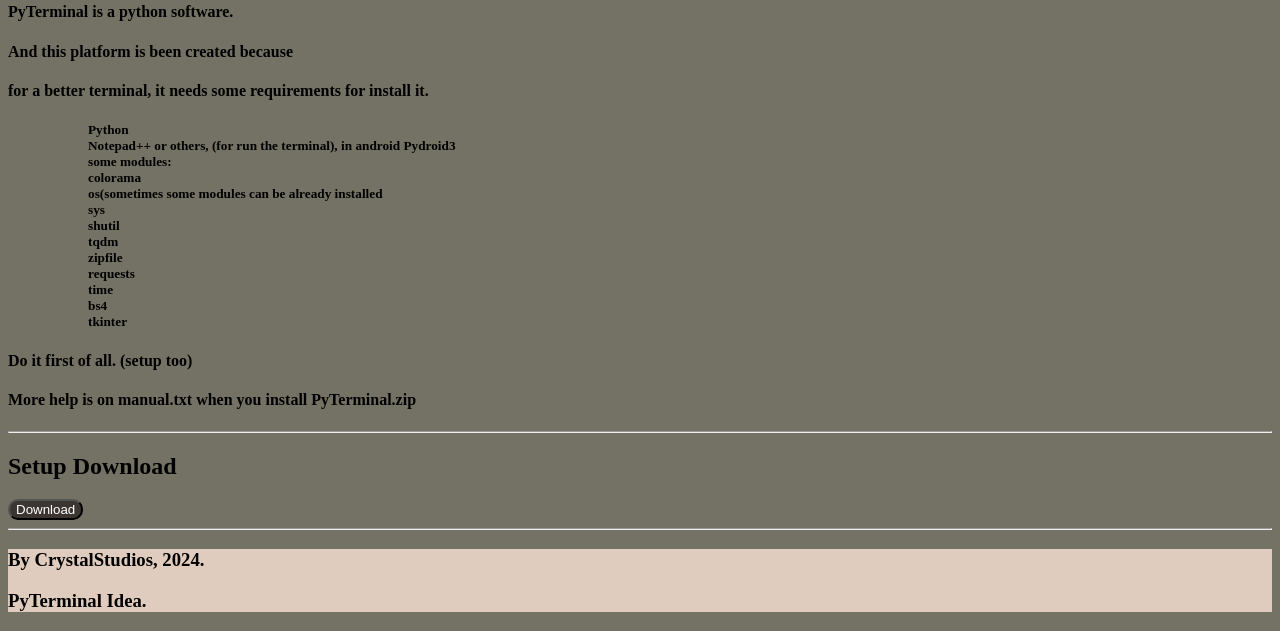
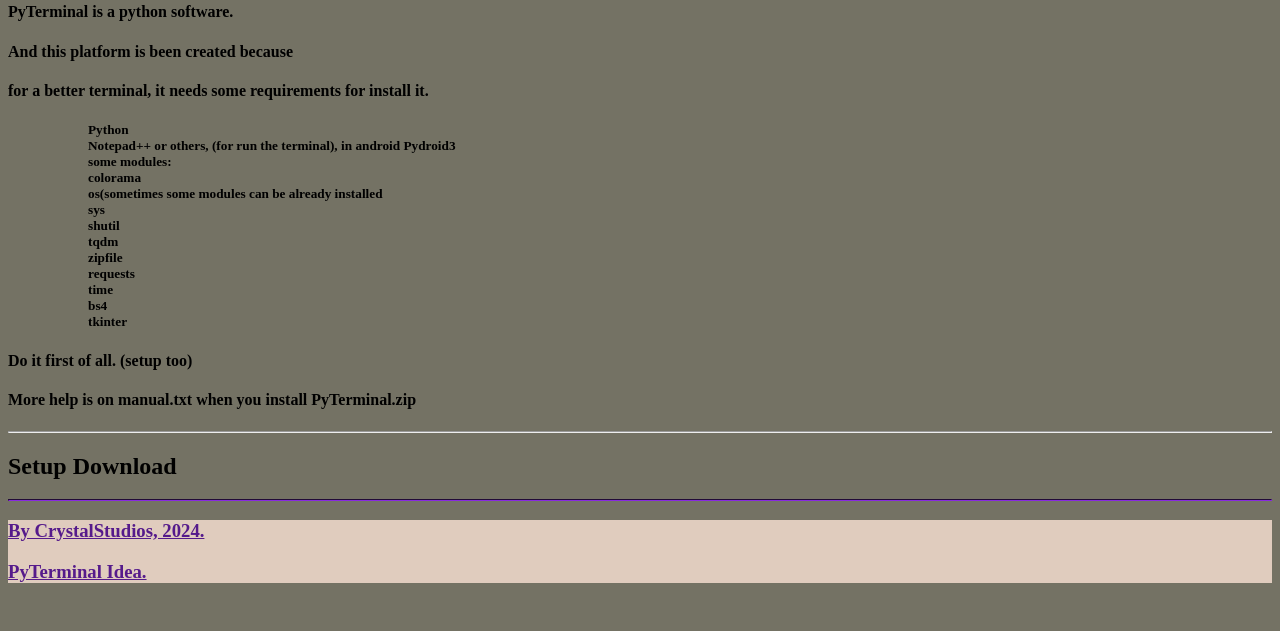
Before and after one commit to CRYSTAL7271/Pyterminal-official-website, a plain HTML site: page index.html in a window 1280 px wide. Shown: the part 230-861 px from the top of the page. After the commit the page ends 832 px from the top, so only its background shows below. Drawn offline with Linux system fonts and the light colour scheme.

Commit message:
index.html

```diff
--- a/index.html
+++ b/index.html
@@ -36,7 +36,7 @@
         <h4>More help is on manual.txt when you install PyTerminal.zip</h4>
         <hr>
         <h2>Setup Download</h2>
-        <button href="https://pyterminal-official-cs-website.netlify.app/mainSetup.zip" id="dbut">Download</button>
+        <a href="" id=>
         <hr>
         <footer>
             <h3>By CrystalStudios, 2024.</h3>
```
